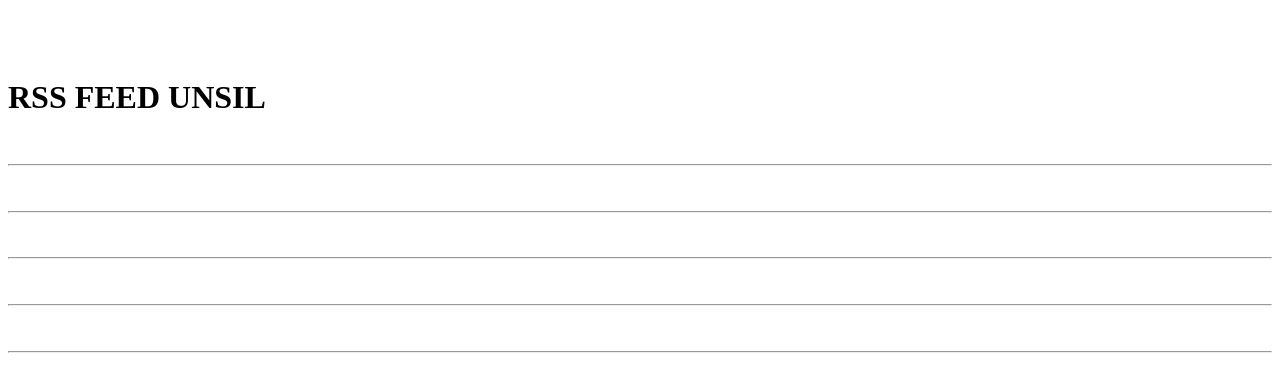
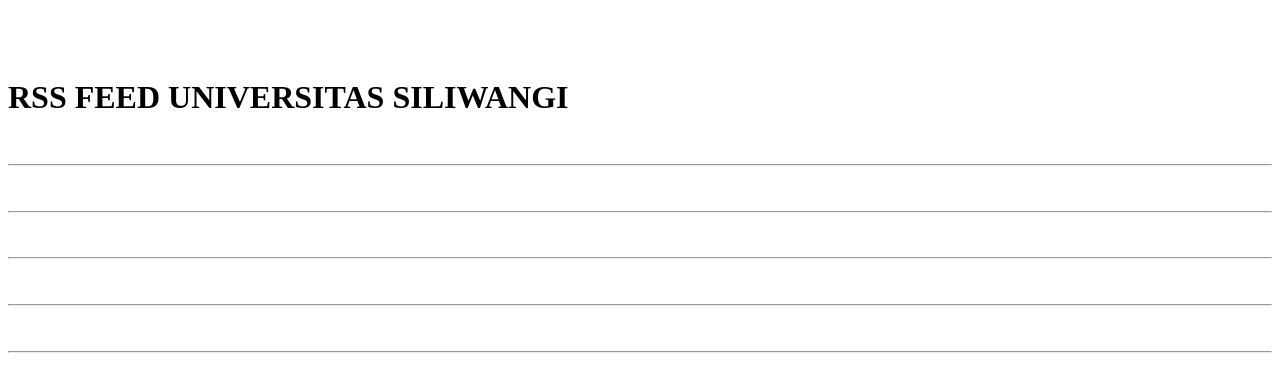
Before and after one commit to wahyu205/TugasBesar_1_AWDAI, a PHP site: page /unsil.php in a window 1280 px wide. Shown: the top 392 px of the page. Run offline with PHP 8.4, Linux system fonts and the light colour scheme; data that the repository does not hold is empty.

Commit message:
Update unsil.php

```diff
--- a/unsil.php
+++ b/unsil.php
@@ -1,6 +1,6 @@
 <html>
 <head>
-<title>UNSIL</title>
+<title>Universitas Siliwangi</title>
 <style>
 p.padding
 {
@@ -14,7 +14,7 @@ color:#612915;
 </head>
 <body>
 <p class="padding">
-<h1>RSS FEED UNSIL</h1>
+<h1>RSS FEED UNIVERSITAS SILIWANGI</h1>
 <?php
 $html = "";
 $url = "http://unsil.ac.id/?feed=rss2";
```
